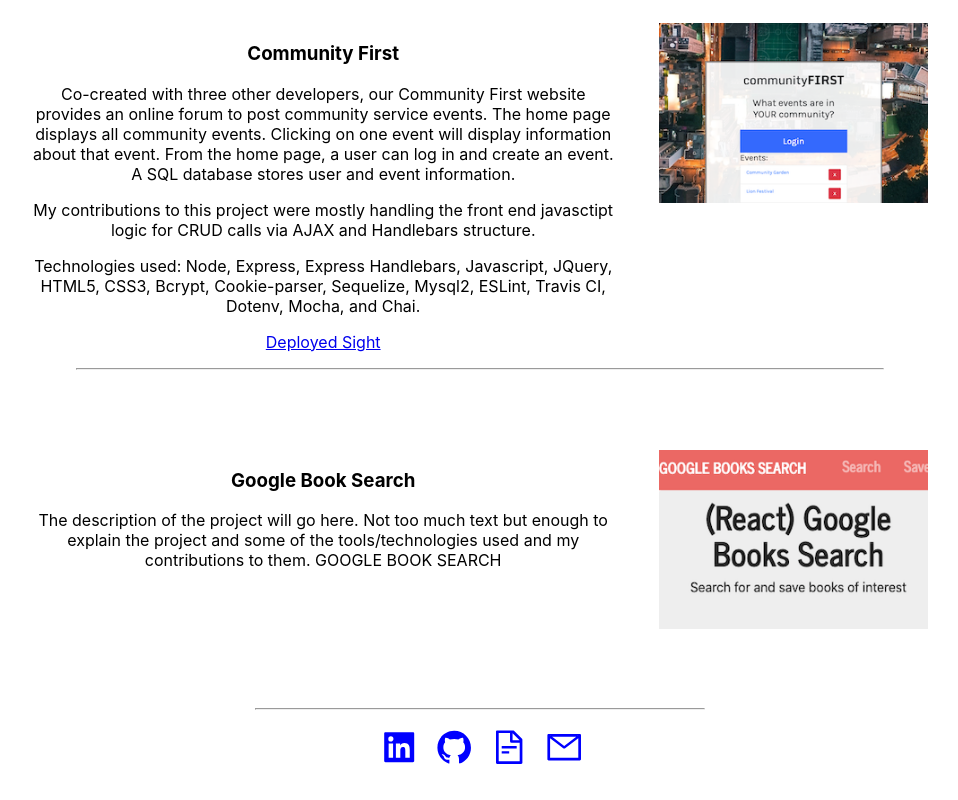
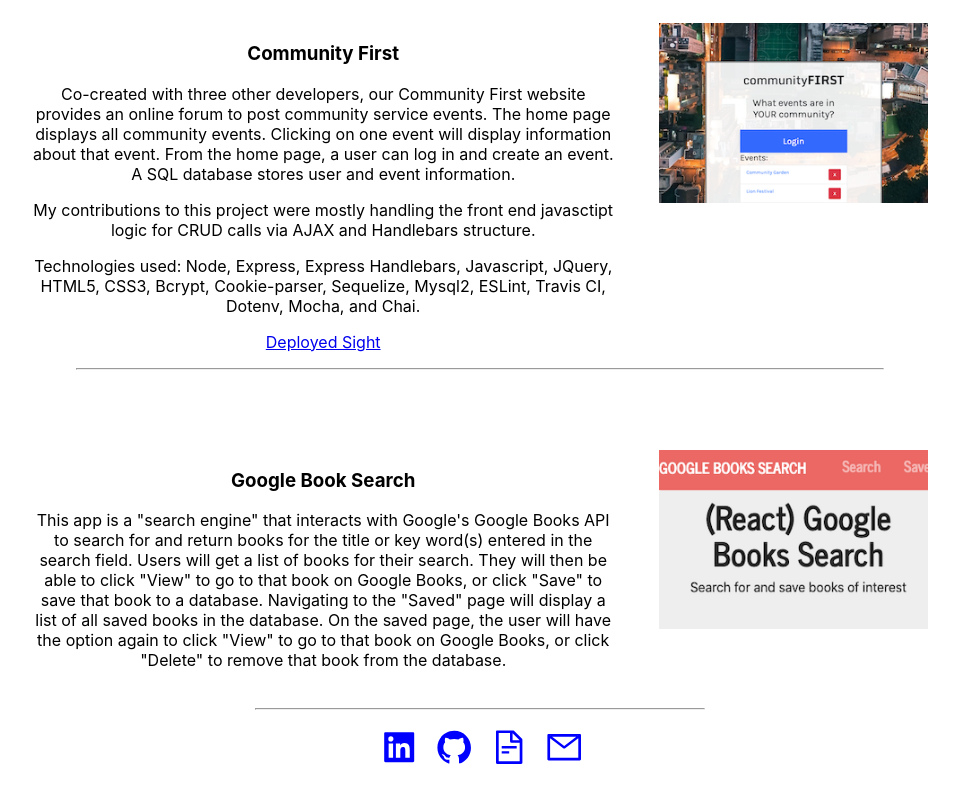
Before and after one commit to aaron-G18/AG-Portfolio, a React (Create React App) app: page / in a window 1280 px wide. Shown: the part 874-1674 px from the top of the page, without its empty margins (322-1280 px from the left). Built offline with nearby package versions, Linux system fonts and the light colour scheme.

Commit message:
Added description to Google Book Search project.

```diff
--- a/src/components/projects/projects.js
+++ b/src/components/projects/projects.js
@@ -50,7 +50,7 @@ export default function bottomLinks(props) {
         <div className="project3">
           <div className="proj3-text">
             <h3>Google Book Search</h3>
-            <p>The description of the project will go here. Not too much text but enough to explain the project and some of the tools/technologies used and my contributions to them. GOOGLE BOOK SEARCH</p>
+            <p>This app is a "search engine" that interacts with Google's Google Books API to search for and return books for the title or key word(s) entered in the search field. Users will get a list of books for their search. They will then be able to click "View" to go to that book on Google Books, or click "Save" to save that book to a database. Navigating to the "Saved" page will display a list of all saved books in the database. On the saved page, the user will have the option again to click "View" to go to that book on Google Books, or click "Delete" to remove that book from the database.</p>
           </div>
           <a href="https://ag-google-books-search.herokuapp.com/" target="_blank" rel="noopener noreferrer">
             <img className="proj3-img" src="./images/book-search_pic.png" alt="screen shot of <project name>"></img>
```
